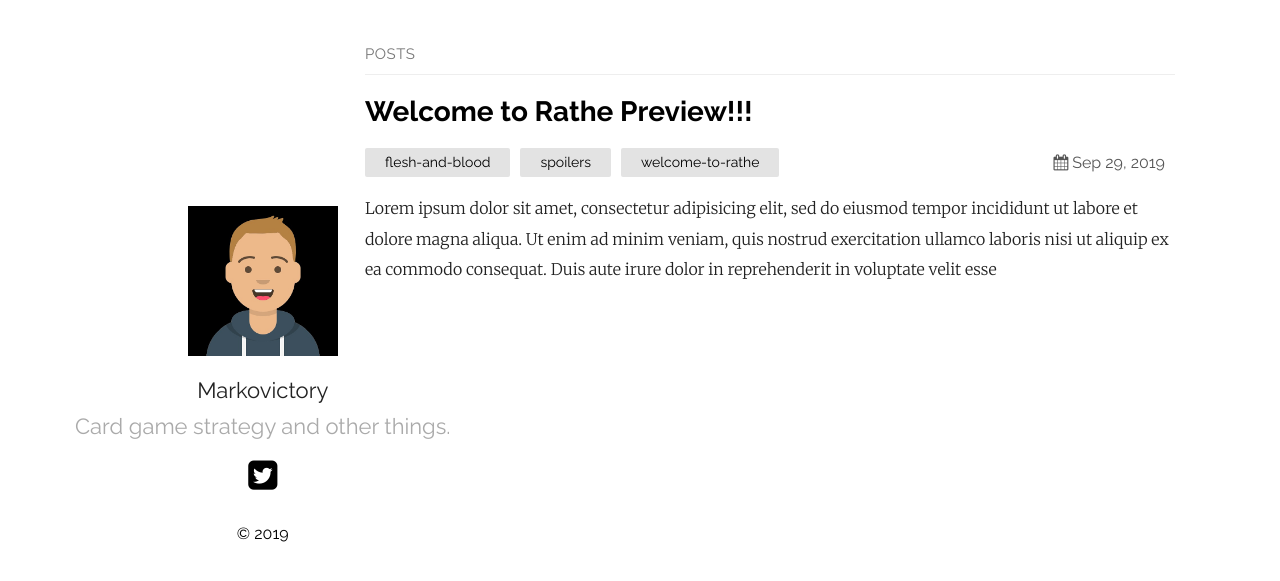
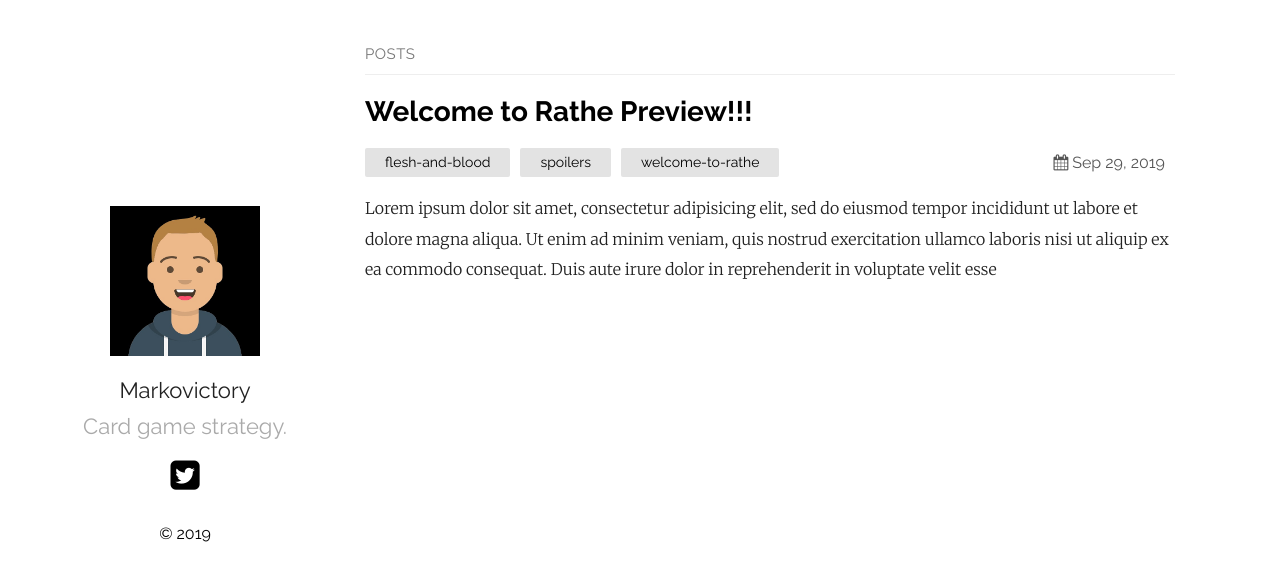
Before and after one commit to Markovictory/blog.markovictory.github.io, a Jekyll site: the page built from index.md, in a window 1280 px wide. Shown: the top 581 px of the page. Built offline with Jekyll 4.4.1, drawn with Linux system fonts in a browser that asks for light colours.

Commit message:
subtitle update

```diff
--- a/_config.yml
+++ b/_config.yml
@@ -11,7 +11,7 @@ sass:
   sass_dir: _sass
 plainwhite:
   name: Markovictory
-  tagline: Card game strategy and other things.
+  tagline: Card game strategy.
   date_format: "%b %-d, %Y"
   sitemap: true # set to true to generate sitemap.xml content
 
```
